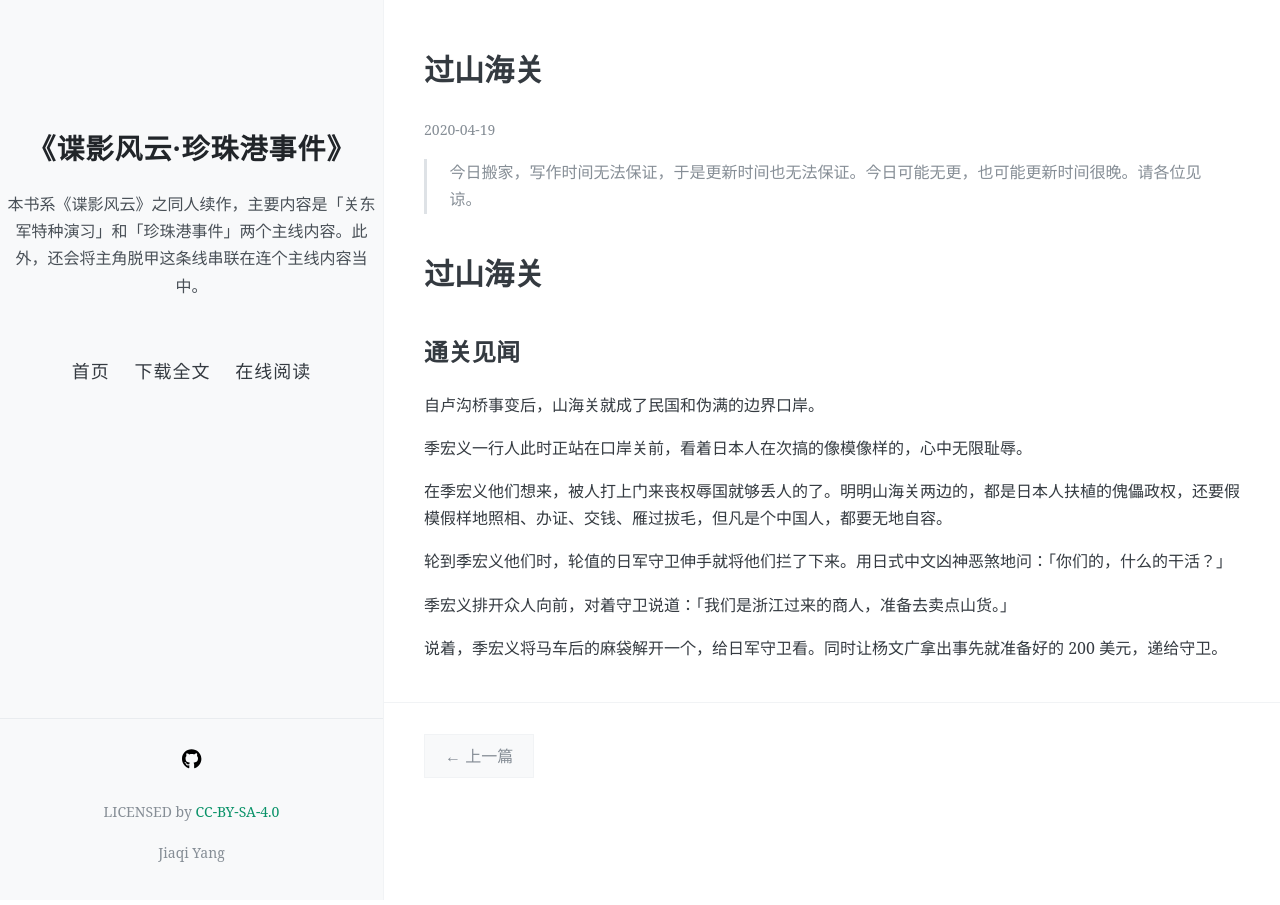
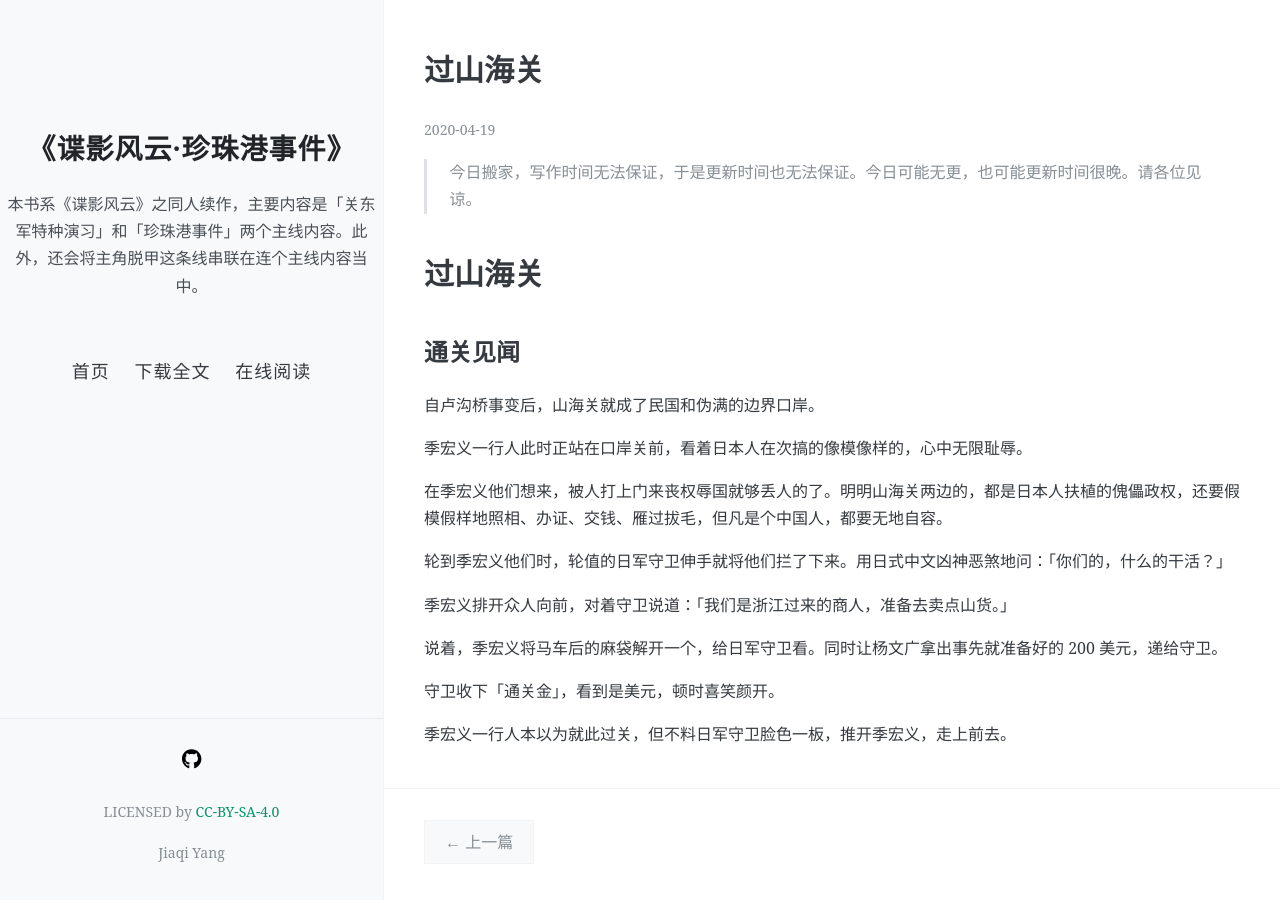
Before and after one commit to NingZhiheng/the-novel-pearl-harbor, a Jekyll site: the page built from docs/_posts/2020-04-19-过山海关.md, in a window 1280 px wide. Built offline with Jekyll 4.4.1, drawn with Linux system fonts in a browser that asks for light colours; nearby versions of some CDN libraries.

Commit message:
[sync] source synchronized: 2020-04-19 12:26:27

```diff
--- a/docs/_includes/04.md
+++ b/docs/_includes/04.md
@@ -14,4 +14,8 @@
 
 说着，季宏义将马车后的麻袋解开一个，给日军守卫看。同时让杨文广拿出事先就准备好的 200 美元，递给守卫。
 
+守卫收下「通关金」，看到是美元，顿时喜笑颜开。
+
+季宏义一行人本以为就此过关，但不料日军守卫脸色一板，推开季宏义，走上前去。
+
 <!-- ![01](../../../../images/01.jpg "东北华北示意图") -->
```
